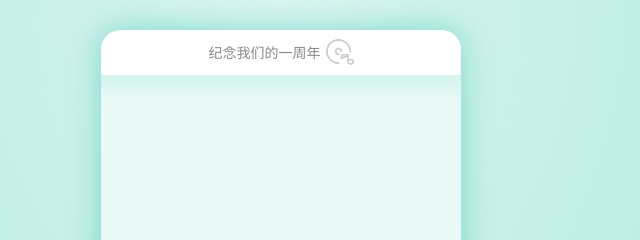
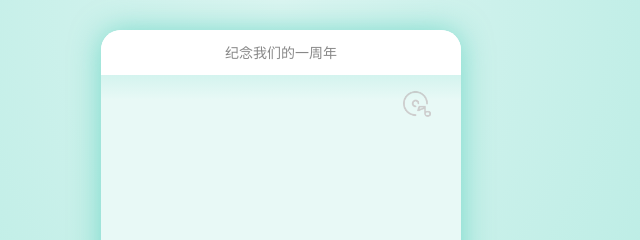
Before and after one commit to luyuanx/for-love, a website: page index.html in a window 1280 px wide. Shown: the top 240 px of the page, 359-999 px from the left. Drawn offline with nearby package versions, Linux system fonts and the light colour scheme.

Commit message:
修改音频位置

```diff
--- a/index.html
+++ b/index.html
@@ -14,19 +14,18 @@
         <div id="mobile" :class="{ 'has-prompt': hasPrompt }">
             <div id="mobile-head" style="display: flex; align-items: center;">
                 <div id="mobile-head-title" style="flex-grow: 1; display: flex; align-items: center; justify-content: center;">
-                    <audio id="myAudio" style="display: none" controls>
-                        <source src="mp3/bgm.mp3" type="audio/mpeg">
-                    </audio>
                     <span style="text-align: center;">纪念我们的一周年</span>
-                    <div id="playButton" style="width: 28px; height: 28px; margin-left: 5px;">
-                        <img src="img/music.png" alt="Play Button" style="display: inline-block; vertical-align: middle;">
-                    </div>
                 </div>
             </div>
             <div id="mobile-body">
                 <div id="mobile-body-bg"></div>
                 <div id="mobile-body-content">
-
+                    <audio id="myAudio" style="display: none" controls>
+                        <source src="mp3/bgm.mp3" type="audio/mpeg">
+                    </audio>
+                    <div id="playButton" style="width: 28px; height: 28px;position: fixed; right: 30px; top: 60px; z-index: 9999;">
+                        <img src="img/music.png"  alt="Play Button" style="display: inline-block; vertical-align: middle;">
+                    </div>
                     <div id="mock-msg-row" class="msg-row">
                         <div id="mock-msg" class="msg" v-html="latestMsgContent"></div>
                     </div>
```
